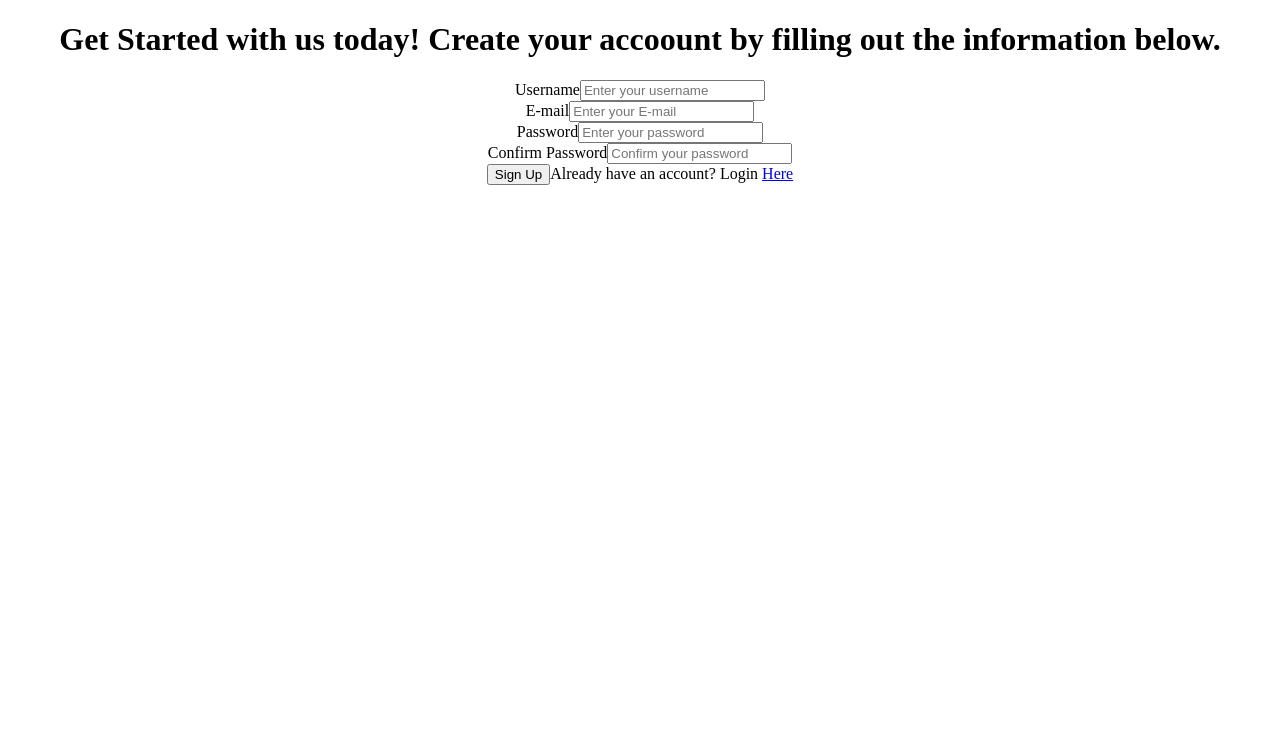
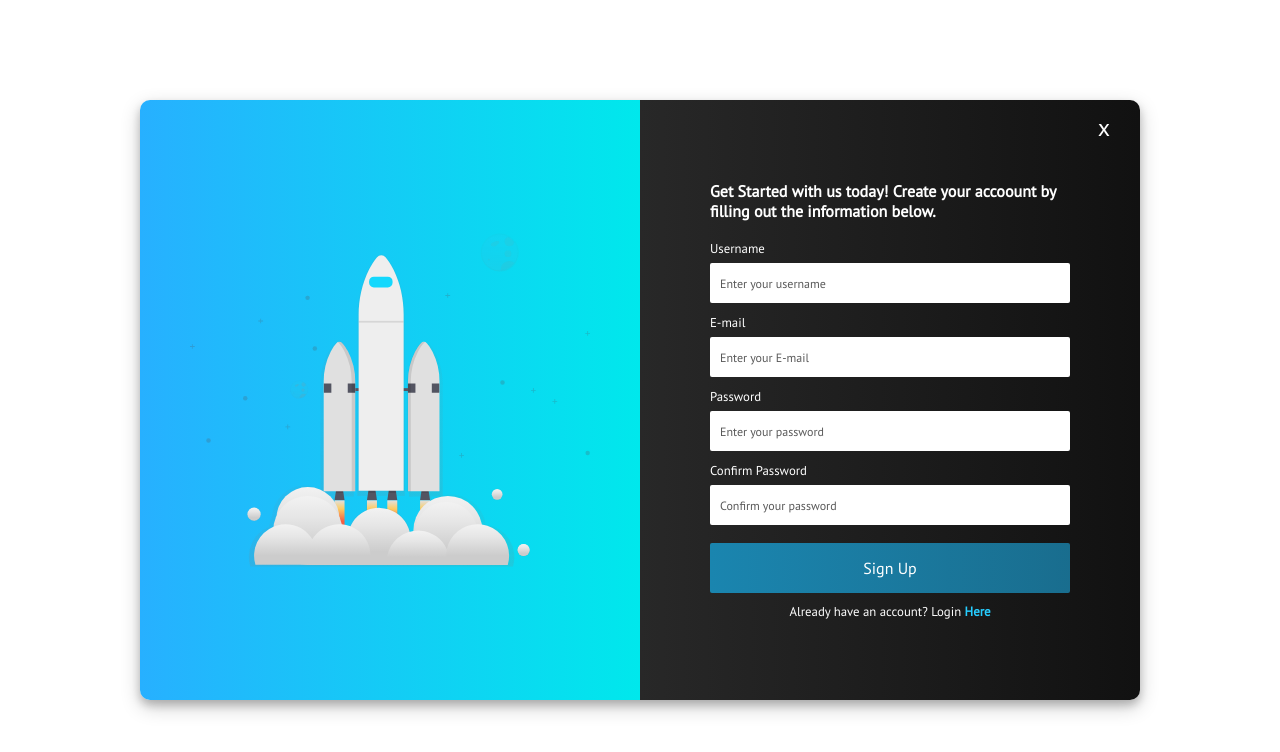
Before and after one commit to lucaspires-source/Form-Validation-App, a React (Create React App) app: page / in a window 1280 px wide. Shown: the top 752 px of the page. Built offline with nearby package versions, Linux system fonts and the light colour scheme.

Commit message:
finished the css

```diff
--- a/src/App.css
+++ b/src/App.css
@@ -1,38 +1,10 @@
-.App {
-  text-align: center;
+
+
+@import url('https://fonts.googleapis.com/css2?family=PT+Sans&display=swap');
+
+* {
+  box-sizing: border-box;
+  margin: 0;
+  padding: 0;
+  font-family: 'PT Sans', sans-serif;
 }
-
-.App-logo {
-  height: 40vmin;
-  pointer-events: none;
-}
-
-@media (prefers-reduced-motion: no-preference) {
-  .App-logo {
-    animation: App-logo-spin infinite 20s linear;
-  }
-}
-
-.App-header {
-  background-color: #282c34;
-  min-height: 100vh;
-  display: flex;
-  flex-direction: column;
-  align-items: center;
-  justify-content: center;
-  font-size: calc(10px + 2vmin);
-  color: white;
-}
-
-.App-link {
-  color: #61dafb;
-}
-
-@keyframes App-logo-spin {
-  from {
-    transform: rotate(0deg);
-  }
-  to {
-    transform: rotate(360deg);
-  }
-}
--- a/src/Form.css
+++ b/src/Form.css
@@ -1,4 +1,157 @@
-.form-inputs p{
-    color:rgb(168, 16, 16);
+
+.form-container {
+    margin: 100px auto;
+    width: 1000px;
+    box-shadow: 0 5px 8px 0 rgba(0, 0, 0, 0.2), 0 7px 20px 0 rgba(0, 0, 0, 0.2);
+    position: relative;
+    border-radius: 10px;
+    height: 600px;
+    display: grid;
+    grid-template-columns: 1fr 1fr;
+  }
+
+  .close-btn {
+    position: absolute;
+    top: 2%;
+    right: 3%;
+    font-size: 1.5rem;
+    z-index: 1;
+    color: #fff;
+    cursor: pointer;
+  }
+
+  .form-content-left {
+    background: linear-gradient(
+      90deg,
+      rgb(39, 176, 255) 0%,
+      rgb(0, 232, 236) 100%
+    );
+    border-radius: 10px 0 0 10px;
+    position: relative;
+  }
+
+  .form-img {
+    width: 80%;
+    height: 80%;
+    position: absolute;
+    top: 50%;
+    left: 50%;
+    transform: translate(-50%, -50%);
+  }
+
+  .form-img-2 {
+    width: 60%;
+    height: 60%;
+    position: absolute;
+    top: 50%;
+    left: 50%;
+    transform: translate(-50%, -50%);
+  }
+
+  .form-success {
+    text-align: center;
+    font-size: 24px;
+    margin-top: 80px;
+    color: #fff;
+  }
+
+  .form-content-right {
+    border-radius: 0 10px 10px 0;
+    position: relative;
+    background: linear-gradient(90deg, rgb(40, 40, 40) 0%, rgb(17, 17, 17) 100%);
+  }
+
+  .form {
+    position: absolute;
+    top: 50%;
+    left: 50%;
+    transform: translate(-50%, -50%);
+    width: 90%;
+    height: 100%;
+    display: flex;
+    flex-direction: column;
+    justify-content: center;
+    align-items: center;
+  }
+
+  .form h1 {
+    font-size: 1rem;
+    text-align: start;
+    width: 80%;
+    margin-bottom: 1rem;
+    color: #fff;
+  }
+
+  .form-inputs {
+    margin-bottom: 0.5rem;
+    width: 80%;
+  }
+
+  .form-inputs p {
+    font-size: 0.8rem;
+    margin-top: 0.5rem;
+    color: #8d1515;
     font-weight: bold;
-}
+  }
+
+  .form-label {
+    display: inline-block;
+    font-size: 0.8rem;
+    margin-bottom: 6px;
+    color: #fff;
+  }
+
+  .form-input {
+    display: block;
+    padding-left: 10px;
+    outline: none;
+    border-radius: 2px;
+    height: 40px;
+    width: 100%;
+    border: none;
+  }
+
+  .form-input::placeholder {
+    color: #595959;
+    font-size: 12px;
+  }
+
+  .form-input-btn {
+    width: 80%;
+    height: 50px;
+    margin-top: 10px;
+    border-radius: 2px;
+    background: linear-gradient(
+      90deg,
+      rgb(26, 133, 175) 0%,
+      rgba(26, 133, 175, 0.788) 100%
+    );
+    outline: none;
+    border: none;
+    color: #fff;
+    font-size: 1rem;
+  }
+
+  .form-input-btn:hover {
+    cursor: pointer;
+    background: linear-gradient(
+      90deg,
+      rgb(39, 143, 255) 0%,
+      rgb(12, 99, 250) 100%
+    );
+    transition: all 0.4s ease-out;
+  }
+
+  .form-input-login {
+    font-size: 0.8rem;
+    margin-top: 10px;
+    color: #fff;
+    width: 80%;
+    text-align: center;
+  }
+
+  .form-input-login a {
+    text-decoration: none;
+    color: #27cdff;
+    font-weight: 600;
+  }
--- a/src/Form.js
+++ b/src/Form.js
@@ -1,16 +1,28 @@
 import React , {useState} from 'react'
 import FormSignup from './FormSignup'
 import FormSucesss from './FormSucess'
+import "./Form.css"
+
 const Form = () => {
     const[isSubmmited, setIsSubmitted] = useState(false)
     function submitForm(){
         setIsSubmitted(true)
     }
     return (
-        <div>
-            {!isSubmmited ? (<FormSignup submitForm={submitForm} />):(<FormSucesss/>)}
+      <>
+        <div className="form-container">
+          <span className="close-btn">x</span>
+          <div className="form-content-left">
+            <img src="img/img-2.svg" alt="spaceship" className="form-img" />
+          </div>
+          {!isSubmmited ? (
+            <FormSignup submitForm={submitForm} />
+          ) : (
+            <FormSucesss />
+          )}
         </div>
-    )
+      </>
+    );
 }
 
 export default Form
--- a/src/FormSignup.js
+++ b/src/FormSignup.js
@@ -65,7 +65,7 @@
                     />
                     {errors.password2 && <p>{errors.password2}</p>}
                 </div>
-                <button className="form-input-bin" type="submit">
+                <button className="form-input-btn " type="submit">
                     Sign Up
                 </button>
                 <span className="form-input-login">
--- a/src/FormSucess.js
+++ b/src/FormSucess.js
@@ -3,7 +3,7 @@
 const FormSucess = () => {
     return (
         <div className="form-content-right">
-            <div className="form-sucess">Your request was received</div>
+            <div className="form-success">Your request was received</div>
             <img src="img/img-3.svg" alt="" className="form-img-2"/>
         </div>
     )
```
